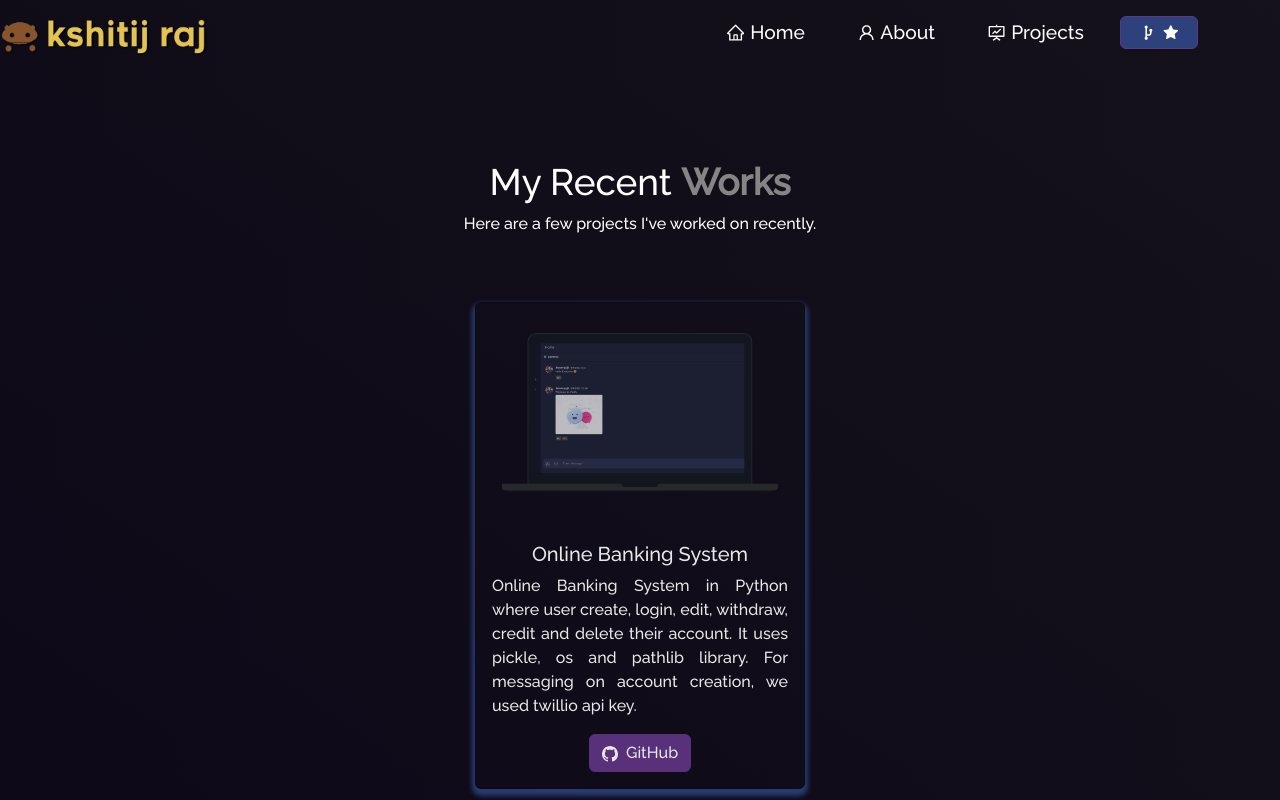
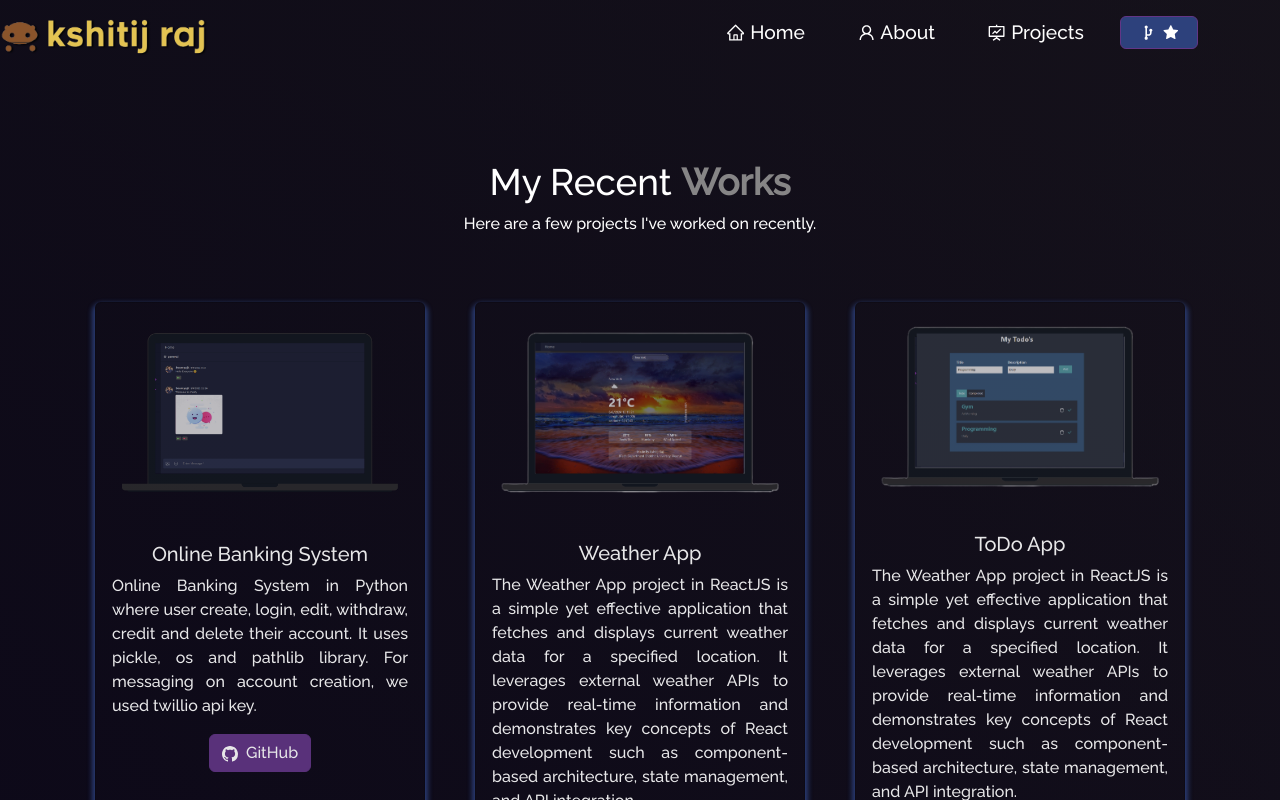
Before and after one commit to Kshitij-Raj-01/Portfolio, a React (Create React App) app: page /project in a window 1280 px wide. Shown: the top 800 px of the page. Built offline with nearby package versions, Linux system fonts and the light colour scheme.

Commit message:
Update Content

```diff
--- a/src/components/Projects/Projects.js
+++ b/src/components/Projects/Projects.js
@@ -2,7 +2,9 @@ import React from "react";
 import { Container, Row, Col } from "react-bootstrap";
 import ProjectCard from "./ProjectCards";
 import Particle from "../Particle";
+import Weather from "../../Assets/Projects/WeatherApp.png";
 import chatify from "../../Assets/Projects/chatify.png";
+import ToDo from "../../Assets/Projects/ToDo.png";
 
 function Projects() {
   return (
@@ -25,6 +27,24 @@ function Projects() {
               ghLink="https://github.com/Kshitij-Raj-01/Online-Banking-System/"
             />
           </Col>
+          <Col md={4} className="project-card">
+            <ProjectCard
+              imgPath={Weather}
+              isBlog={false}
+              title="Weather App"
+              description="The Weather App project in ReactJS is a simple yet effective application that fetches and displays current weather data for a specified location. It leverages external weather APIs to provide real-time information and demonstrates key concepts of React development such as component-based architecture, state management, and API integration."
+              ghLink="https://github.com/Kshitij-Raj-01/WeatherApp-ReactJs/"
+            />
+          </Col>
+          <Col md={4} className="project-card">
+            <ProjectCard
+              imgPath={ToDo}
+              isBlog={false}
+              title="ToDo App"
+              description="The Weather App project in ReactJS is a simple yet effective application that fetches and displays current weather data for a specified location. It leverages external weather APIs to provide real-time information and demonstrates key concepts of React development such as component-based architecture, state management, and API integration."
+              ghLink="https://github.com/Kshitij-Raj-01/TodoList-ReactJs/"
+            />
+          </Col>
         </Row>
       </Container>
     </Container>
```
Also changed, not shown: src/Assets/Projects/ToDo.png (added), src/Assets/Projects/WeatherApp.png (added).
